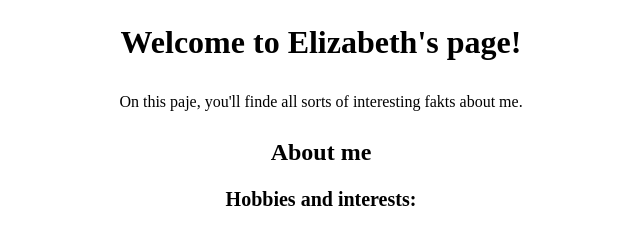
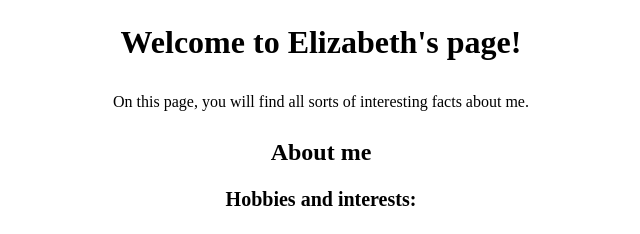
Before and after one commit to edgee89/git-fundamentals-lab, a plain HTML site: page index.html in a window 1280 px wide. Shown: the top 234 px of the page, 319-959 px from the left. Drawn offline with Linux system fonts and the light colour scheme.

Commit message:
Fix spelling errors

```diff
--- a/index.html
+++ b/index.html
@@ -9,7 +9,7 @@
 
   <body>
     <h1>Welcome to Elizabeth's page!</h1>
-    <p>On this paje, you'll finde all sorts of interesting fakts about me.</p>
+    <p>On this page, you will find all sorts of interesting facts about me.</p>
 
     <h2>About me</h2>
 
```
